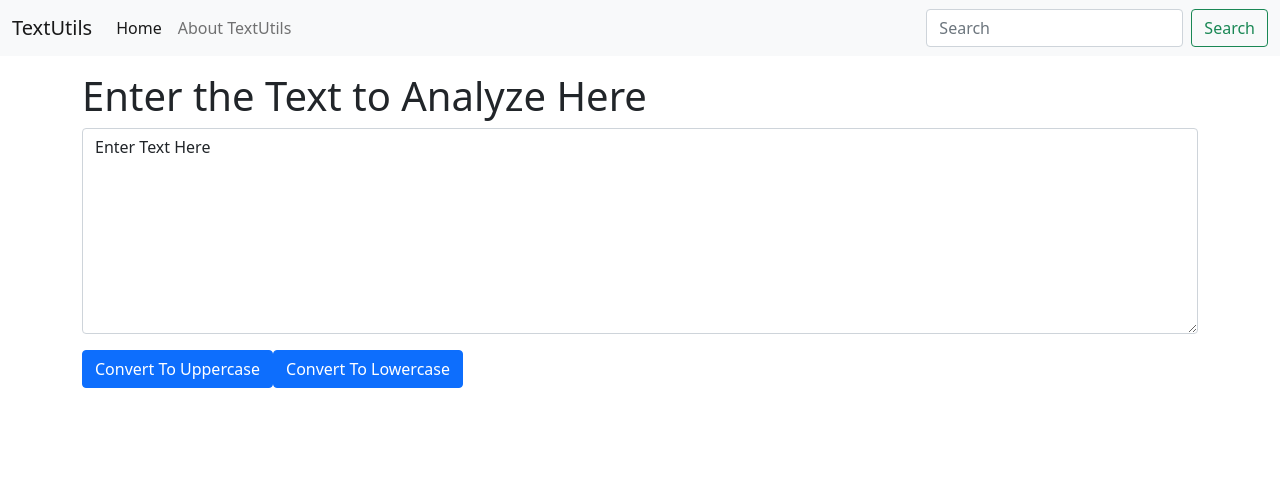
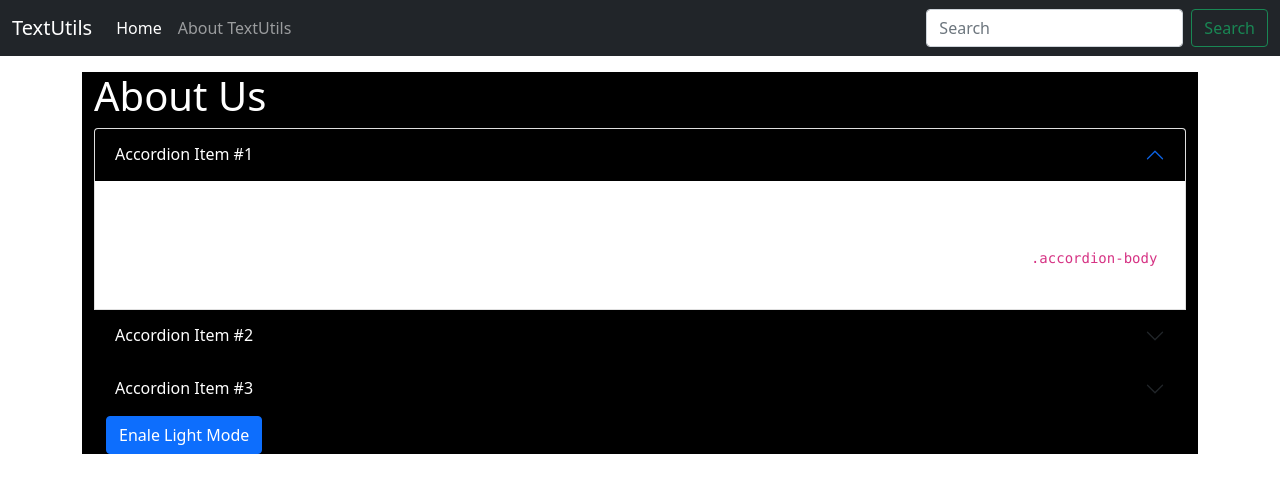
Before and after one commit to ayuvgr8/textutils, a React (Create React App) app: page / in a window 1280 px wide. Shown: the top 492 px of the page. Built offline with nearby package versions, Linux system fonts and the light colour scheme.

Commit message:
fourth commit(Enable Dark Mode)

```diff
--- a/src/App.js
+++ b/src/App.js
@@ -1,14 +1,17 @@
 import "./App.css";
 import Navbar from "./components/Navbar";
-import TextForm from "./components/TextForm";
+// import TextForm from "./components/TextForm";
+import About from "./components/About";
 
 function App() {
   return (
     <>
       <Navbar title="TextUtils" aboutText="About TextUtils" />
       <div className="container my-3">
-        <TextForm heading="Enter the Text to Analyze Here" />
+        {/* <TextForm heading="Enter the Text to Analyze Here" /> */}
+        <About />
       </div>
+
     </>
   );
 }
--- /dev/null
+++ b/src/components/About.js
@@ -0,0 +1,148 @@
+
+import React, {useState} from 'react'
+
+export default function About() {
+
+  const [myStyle,setMyStyle] = useState(
+       {
+      color: "white",
+      backgroundColor: "black"
+    })
+    const [btnTxt, setBtnTxt] = useState("Enale Light Mode")
+
+    const toggleStyle = () =>{
+          if(myStyle.color == 'white'){
+            setMyStyle({
+                 color: "black",
+                  backgroundColor: "white"
+            })
+                setBtnTxt("Enable Dark Mode")
+        }else{
+            setMyStyle({
+                 color: "white",
+                  backgroundColor: "black"
+            })
+            }
+
+
+    }
+
+  return (
+    <>
+      <div className="container" style={myStyle}>
+        <h1>About Us</h1>
+        <div className="accordion" id="accordionExample">
+          <div className="accordion-item">
+            <h2 className="accordion-header" id="headingOne">
+              <button
+                className="accordion-button"
+                type="button"
+                data-bs-toggle="collapse"
+                data-bs-target="#collapseOne"
+                aria-expanded="true"
+                aria-controls="collapseOne"
+                style={myStyle}
+              >
+                Accordion Item #1
+              </button>
+            </h2>
+            <div
+              id="collapseOne"
+              className="accordion-collapse collapse show"
+              aria-labelledby="headingOne"
+              data-bs-parent="#accordionExample"
+            >
+              <div className="accordion-body">
+                <strong>This is the first item's accordion body.</strong> It is
+                shown by default, until the collapse plugin adds the appropriate
+                classes that we use to style each element. These classes control
+                the overall appearance, as well as the showing and hiding via
+                CSS transitions. You can modify any of this with custom CSS or
+                overriding our default variables. It's also worth noting that
+                just about any HTML can go within the{" "}
+                <code>.accordion-body</code>, though the transition does limit
+                overflow.
+              </div>
+            </div>
+          </div>
+          <div className="accordion-item" style={myStyle}>
+            <h2 className="accordion-header" id="headingTwo">
+              <button
+                style={myStyle}
+                className="accordion-button collapsed"
+                type="button"
+                data-bs-toggle="collapse"
+                data-bs-target="#collapseTwo"
+                aria-expanded="false"
+                aria-controls="collapseTwo"
+              >
+                Accordion Item #2
+              </button>
+            </h2>
+            <div
+              id="collapseTwo"
+              className="accordion-collapse collapse"
+              aria-labelledby="headingTwo"
+              data-bs-parent="#accordionExample"
+            >
+              <div className="accordion-body">
+                <strong>This is the second item's accordion body.</strong> It is
+                hidden by default, until the collapse plugin adds the
+                appropriate classes that we use to style each element. These
+                classes control the overall appearance, as well as the showing
+                and hiding via CSS transitions. You can modify any of this with
+                custom CSS or overriding our default variables. It's also worth
+                noting that just about any HTML can go within the{" "}
+                <code>.accordion-body</code>, though the transition does limit
+                overflow.
+              </div>
+            </div>
+          </div>
+          <div className="accordion-item" style={myStyle}>
+            <h2 className="accordion-header" id="headingThree">
+              <button
+                style={myStyle}
+                className="accordion-button collapsed"
+                type="button"
+                data-bs-toggle="collapse"
+                data-bs-target="#collapseThree"
+                aria-expanded="false"
+                aria-controls="collapseThree"
+              >
+                Accordion Item #3
+              </button>
+            </h2>
+            <div
+              id="collapseThree"
+              className="accordion-collapse collapse"
+              aria-labelledby="headingThree"
+              data-bs-parent="#accordionExample"
+            >
+              <div className="accordion-body">
+                <strong>This is the third item's accordion body.</strong> It is
+                hidden by default, until the collapse plugin adds the
+                appropriate classes that we use to style each element. These
+                classes control the overall appearance, as well as the showing
+                and hiding via CSS transitions. You can modify any of this with
+                custom CSS or overriding our default variables. It's also worth
+                noting that just about any HTML can go within the{" "}
+                <code>.accordion-body</code>, though the transition does limit
+                overflow.
+              </div>
+            </div>
+          </div>
+        </div>
+
+        <div className="container">
+          <button
+            type="button"
+            onClick={toggleStyle}
+            className="btn btn-primary"
+          >
+            {btnTxt}
+          </button>
+        </div>
+      </div>
+    </>
+  );
+}
--- a/src/components/Navbar.js
+++ b/src/components/Navbar.js
@@ -4,7 +4,7 @@
 export default function Navbar(props) {
   return (
     <>
-      <nav className="navbar navbar-expand-lg navbar-light bg-light">
+      <nav className="navbar navbar-expand-lg navbar-dark bg-dark">
         <div className="container-fluid">
           <a className="navbar-brand" href="/">
             {props.title}
--- a/src/components/TextForm.js
+++ b/src/components/TextForm.js
@@ -1,17 +1,16 @@
 import React, { useState } from "react";
-
 
 export default function TextForm(props) {
   const handleUpClick = () => {
     // console.log("Uppercase was Clicked" + text ); // just for the debugging("yahan pe "text" call ho rha hai")
-        let newText= text.toUpperCase();  // we made a variable to hold the new changes after using function uppercase
+    let newText = text.toUpperCase(); // we made a variable to hold the new changes after using function uppercase
     setText(newText);
-    }
+  };
 
-     const handleUpClick2 = () => {
+  const handleLoClick = () => {
     // console.log("Uppercase was Clicked" + text ); // just for the debugging("yahan pe "text" call ho rha hai")
-       let newText2 = text.toLowerCase();
-       setText(newText2);
+    let newText = text.toLowerCase();
+    setText(newText);
   };
   const handleOnChange = (event) => {
     // console.log("On Change"); // just for the debugging
@@ -23,13 +22,33 @@
   // setText("New Text is Here"); //Correct way to set text
 
   return (
-    <><div>
+    <>
+      <div>
         <h1>{props.heading}</h1>
         <div className="mb-3">
-              <textarea className="form-control" value={text} onChange={handleOnChange} id="mybox" rows="8"></textarea>
+          <textarea
+            className="form-control"
+            value={text}
+            onChange={handleOnChange}
+            id="mybox"
+            rows="8"
+          ></textarea>
         </div>
-          <button className="mb-7 my-8   btn btn-primary" onClick={handleUpClick}>Convert To Uppercase</button>
-         <button className="mb-7 my-8  btn btn-primary" onClick={handleUpClick2}>Convert To Lowercase</button>
+        <button className="mx-2 my-2  btn btn-primary" onClick={handleUpClick}>
+          Convert To Uppercase
+        </button>
+        <button className="mx-2 my-2 btn btn-primary" onClick={handleLoClick}>
+          Convert To Lowercase
+        </button>
+      </div>
+      <div className="container">
+        <h1>Your Text Summary</h1>
+        <p>
+          {text.split(" ").length} words and {text.length} characters
+        </p>
+        <p>{0.008 * text.split(" ").length} Minutes to read.</p>
+        <h2>Preview</h2>
+        <p>{text}</p>
       </div>
     </>
   );
```
Lines whose indentation alone changed are shown as unchanged.
